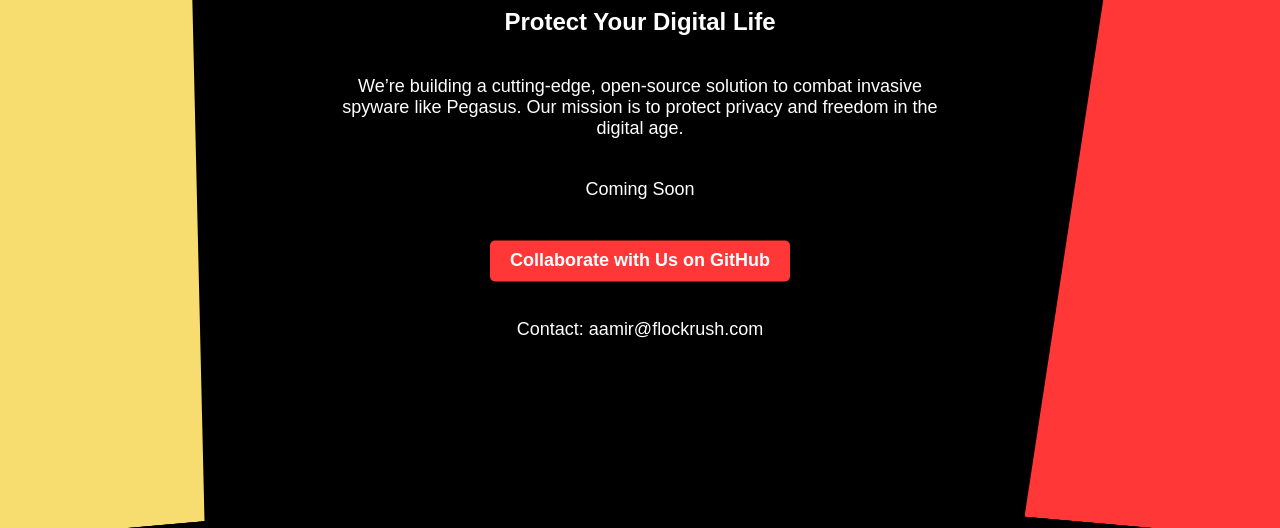
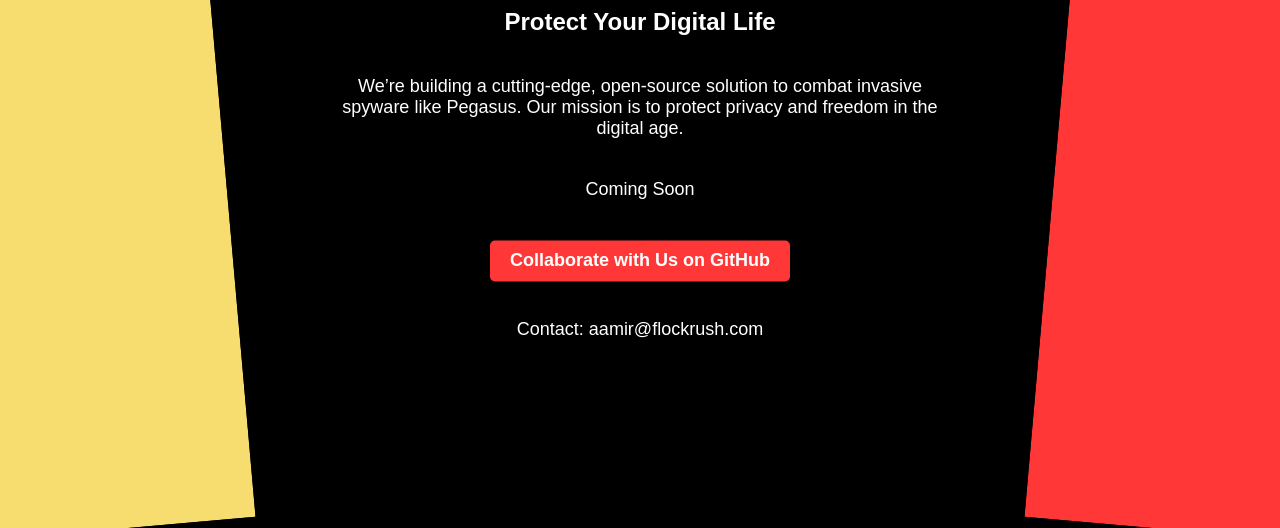
Before and after one commit to AntiPegasus/antipegasus.github.io, a plain HTML site: page index.html in a window 1280 px wide. Shown: the part 272-800 px from the top of the page. Drawn offline with Linux system fonts and the light colour scheme.

Commit message:
Update index.html

```diff
--- a/index.html
+++ b/index.html
@@ -32,14 +32,14 @@
         .left-door {
             left: 0;
             background-color: #F7DC6F; /* Yellow */
-            clip-path: polygon(0 0, 100% 0, 80% 100%, 0 100%); /* Taper on the right edge */
+            clip-path: polygon(0 0, 100% 0, 100% 100%, 0 100%); /* Taper on the right edge */
             transform: rotate(-5deg); /* Slight rotation */
         }
 
         .right-door {
             right: 0;
             background-color: #FF3737; /* Red */
-            clip-path: polygon(20% 0, 100% 0, 100% 100%, 0 100%); /* Taper on the left edge */
+            clip-path: polygon(0% 0, 100% 0, 100% 100%, 0 100%); /* Taper on the left edge */
             transform: rotate(5deg); /* Slight rotation */
         }
 
```
